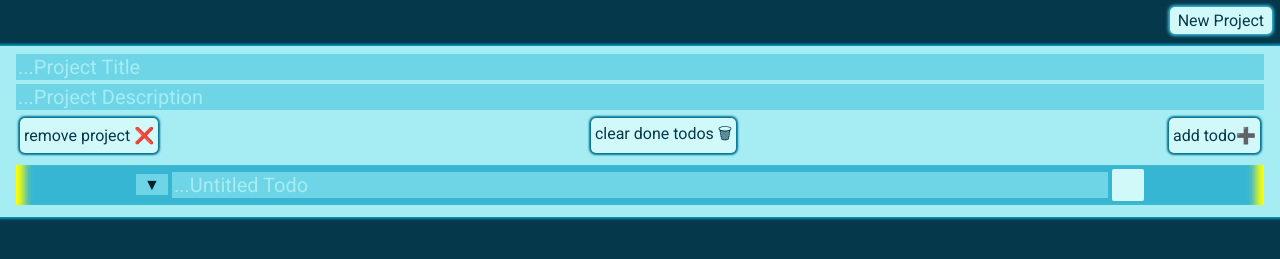
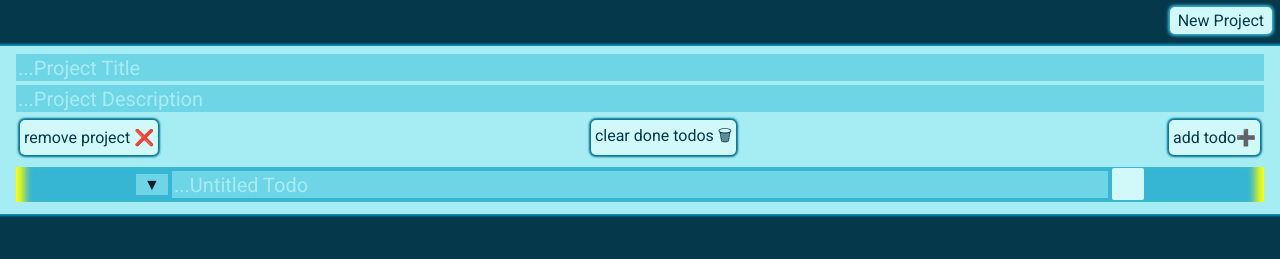
Before and after one commit to agentjesse/odin-todo-list, a website built with webpack: page src/index.html in a window 1280 px wide. Shown: the part 41-300 px from the top of the page. Built offline with nearby package versions, Linux system fonts and the light colour scheme.

Commit message:
textarea conversion:
text inputs converted to text areas for auto resizing vertically even
with wrapping content. their placeholders are also always added now.
text area auto resizing fn made and called when appropriate.

```diff
--- a/src/index.js
+++ b/src/index.js
@@ -1,5 +1,7 @@
 /*-- Next tasks:
--currently on textarea-refactor branch!!! careful with git commands. need to convert all input type texts (project/todo descriptions/notes) into textareas and make an auto resizing fn so they expand vertically when the text wraps. check yahoo email for example code.
+-currently on textarea-refactor branch!!! careful with git commands.
+
+-enabling wrapping for DueDateTime inputs
 
 --- Optional tasks:
 -refactor removeProject fn out of appFlow IIFE. object stored in appFlow should have key: removeProject: id=> removeProject(projectsArr, projectsWrap, id)
@@ -60,15 +62,15 @@ const makeProject = (projectID, projectSeed)=> {
 const appendProject = ( project, projectsWrap )=> {
   //make each project div's children. do any repetitive attribute setting later
   const projectWrap = document.createElement('div');
-  const projectTitleInput = document.createElement('input');
-  // lg( 'projectTitleInput:' )
-  // lg( projectTitleInput )
-  if ( project.getTitle() ){  projectTitleInput.value = project.getTitle() }
-      else { projectTitleInput.placeholder = project.getTitlePlaceholder() }
-  const projectDescriptionInput = document.createElement('input');
-  if ( project.getDescription() ){  projectDescriptionInput.value = project.getDescription() }
-      else { projectDescriptionInput.placeholder = project.getDescriptionPlaceholder() }
-  // projectDescriptionInput.placeholder = `${ project.getDescriptionPlaceholder() }`;
+
+  const projectTitleTextArea = document.createElement('textarea');
+  projectTitleTextArea.placeholder = project.getTitlePlaceholder(); //always set this
+  project.getTitle() && ( projectTitleTextArea.value = project.getTitle() );
+
+  const projectDescriptionTextArea = document.createElement('textarea');
+  projectDescriptionTextArea.placeholder = project.getDescriptionPlaceholder(); //always set this
+  project.getDescription() && ( projectDescriptionTextArea.value = project.getDescription() );
+
   const removeProjectBtn = document.createElement('button'); //remove project button (needs confirm)
   removeProjectBtn.textContent = 'remove project ❌';
   const clearDoneTodosBtn = document.createElement('button'); //remove completed todos button (needs confirm)
@@ -76,22 +78,34 @@ const appendProject = ( project, projectsWrap )=> {
   const addTodoBtn = document.createElement('button');
   addTodoBtn.textContent = 'add todo➕';
   const projectBtnsWrap = document.createElement('div');
+
   const todosWrap = document.createElement('div');
   //set class/data attributes to elems from their reference names via the keys of an object. Object.entries(object) returns an array of [key,value] pair arrays.
   Object.entries( //elems obj goes here
-    { projectWrap,projectTitleInput,projectDescriptionInput,removeProjectBtn,
+    { projectWrap,projectTitleTextArea,projectDescriptionTextArea,removeProjectBtn,
     clearDoneTodosBtn,addTodoBtn,projectBtnsWrap,todosWrap }
   ).forEach( ( [ key, elem ] )=> { //destructuring assignment to parameters from current key/value pair array
     elem.className = key; //set class name
     elem.setAttribute( 'data-project-id', project.getProjectID() ); //set identifier
+    //change textarea elems to start with 1 row
+    key.includes('TextArea') && ( elem.rows = 1 );
   } );
   //append children to their wrappers
   projectBtnsWrap.append( removeProjectBtn, clearDoneTodosBtn, addTodoBtn );
   appendTodos( project, todosWrap );
-  projectWrap.append(projectTitleInput, projectDescriptionInput, projectBtnsWrap, todosWrap);
+  projectWrap.append(projectTitleTextArea, projectDescriptionTextArea, projectBtnsWrap, todosWrap);
   projectsWrap.append( projectWrap );
+  // after textarea elements are appended, call the auto height resizer for the ones displayed. call resizer for textarea with display: none; when shown
+  document.querySelectorAll('textarea:not(.noDisplay)')
+  .forEach( elem=> textAreaResize(elem) );
   //add event listeners
   addProjectListeners( projectWrap,project );
+}
+
+// auto height resizing for textarea elements to their wrapping content. located here for access from other fns
+const textAreaResize = textarea=> {
+  textarea.style.height = 'auto'; //resets height to handle content decreases
+  textarea.style.height = (textarea.scrollHeight) + 'px';
 }
 
 //add event listeners to each projectWrap that use bubbling of events from children
@@ -147,53 +161,52 @@ const addProjectListeners = (projectWrap, project)=> {
 
   } );
 
-  //handle the bubbling focusout events when inputs lose focus
+  //handle the bubbling focusout events when elements lose focus
   projectWrap.addEventListener( 'focusout' , e=> {
     e.stopPropagation();
     // lg('this lost focus: ' + e.target.outerHTML ); // nice output of element in console
 
     //handle project's title edits
-    if ( e.target.className === 'projectTitleInput' ) {
+    if ( e.target.className === 'projectTitleTextArea' ) {
       project.setTitle(e.target.value); //set 'free variable' of setTitle() closure
 
+      textAreaResize(e.target); //auto resizing
       storeProjectSeeds(); //update localStorage
     }
 
     //handle project's description edits
-    if ( e.target.className === 'projectDescriptionInput' ) {
+    if ( e.target.className === 'projectDescriptionTextArea' ) {
       project.setDescription(e.target.value);
 
+      textAreaResize(e.target); //auto resizing
       storeProjectSeeds(); //update localStorage
     }
 
     //handle individual todo title edits
-    if ( e.target.className === 'todoTitleInput' ) {
+    if ( e.target.className === 'todoTitleTextArea' ) {
       //find the correct todo object, set its new title string
       project.getTodosArr()
         .find( todo=> todo.getTodoID() === +e.target.dataset.todoId )
         .setTitle(e.target.value);
 
+      textAreaResize(e.target);
       storeProjectSeeds(); //update localStorage
-      //testing
-      // lg( 'new todo title:' + project.getTodosArr().find( todo=> todo.getTodoID() === +e.target.dataset.todoId ).getTitle() );
-      // lg('todo title input lost focus. here is current projectsArr:')
-      // lg( appFlow.getProjectsArr() )
     }
 
     //handle individual todo notes edits
-    if ( e.target.className === 'todoNotesInput' ) {
+    if ( e.target.className === 'todoNotesTextArea' ) {
       //find the correct todo object, set its new notes string
       project.getTodosArr()
       .find( todo=> todo.getTodoID() === +e.target.dataset.todoId )
       .setNotes(e.target.value);
 
+      textAreaResize(e.target);
       storeProjectSeeds(); //update localStorage
-      // lg( 'new todo notes:' + project.getTodosArr().find( todo=> todo.getTodoID() === +e.target.dataset.todoId ).getNotes() );
     }
 
   } );
 
-  //handle the bubbling change events, usually when inputs lose focus
+  //handle the bubbling change events, usually when elements lose focus
   projectWrap.addEventListener( 'change' , e=> {
     e.stopPropagation();
     // lg('this changed value: ' + e.target.outerHTML );
@@ -275,18 +288,23 @@ const appendTodos = ( project, todosWrap )=> {
   project.getTodosArr().forEach( todo=> {
     //make the todo's html elements.
     const todoWrap = document.createElement('div');
+
     const todoExpandBtn = document.createElement('button');
     if ( !todo.getOpenState() ) { todoExpandBtn.textContent = '▼' }
       else { todoExpandBtn.textContent = '▲' }
-    const todoTitleInput = document.createElement('input')
-    if ( todo.getTitle() ) {  todoTitleInput.value = todo.getTitle() }
-      else { todoTitleInput.placeholder = todo.getTitlePlaceholder() }
+
+    const todoTitleTextArea = document.createElement('textarea');
+    todoTitleTextArea.placeholder = todo.getTitlePlaceholder(); //always set
+    todo.getTitle() && ( todoTitleTextArea.value = todo.getTitle() );
+
     const completionBoxInput = document.createElement('input'); //completed state checkbox
     completionBoxInput.setAttribute('type','checkbox');
     completionBoxInput.checked = todo.getCompletedState();
-    const todoNotesInput = document.createElement('input');
-    if ( todo.getNotes() ) { todoNotesInput.value = todo.getNotes() }
-      else { todoNotesInput.placeholder = todo.getNotesPlaceholder() }
+
+    const todoNotesTextArea = document.createElement('textarea');
+    todoNotesTextArea.placeholder = todo.getNotesPlaceholder(); //always set
+    todo.getNotes() && ( todoNotesTextArea.value = todo.getNotes() )
+
     //todo due date/time picker
     const dueDateTimeInput = document.createElement('input');
     dueDateTimeInput.setAttribute('type', 'datetime-local');
@@ -322,22 +340,24 @@ const appendTodos = ( project, todosWrap )=> {
 
     //set class/data attributes for elems
     Object.entries( //object of elems to set attributes on goes here
-      { todoWrap, todoExpandBtn, todoTitleInput,completionBoxInput,
-      todoNotesInput,dueDateTimeInput,prioritySelect }
+      { todoWrap, todoExpandBtn, todoTitleTextArea,completionBoxInput,
+      todoNotesTextArea,dueDateTimeInput,prioritySelect }
     ).forEach( ( [ key, elem ] )=> { //destructuring assignment to parameters from current key/value pair array
       elem.classList.add( key ); //set class from element reference name
-      if ( ['todoNotesInput', 'dueDateTimeInput', 'prioritySelect'].includes(key) ) { //add extra classes to specific elems
+      if ( ['todoNotesTextArea', 'dueDateTimeInput', 'prioritySelect'].includes(key) ) { //add extra classes to specific elems
         if ( !todo.getOpenState() ){
           elem.classList.add('noDisplay');
         }
       }
+      //change textarea elems to start with 1 row
+      key.includes('TextArea') && ( elem.rows = 1 );
       elem.setAttribute('data-todo-id', `${ todo.getTodoID() }`); //set identifier
     } );
 
     //append children to their wrappers
     priorityOptGroup.append( highOption, normalOption, lowOption );
     prioritySelect.append( priorityOptGroup );
-    todoWrap.append(todoExpandBtn, todoTitleInput, completionBoxInput, todoNotesInput, dueDateTimeInput, prioritySelect);
+    todoWrap.append(todoExpandBtn, todoTitleTextArea, completionBoxInput, todoNotesTextArea, dueDateTimeInput, prioritySelect);
     todosWrap.append( todoWrap )
   } );
 }
@@ -439,7 +459,6 @@ const appFlow = ( ()=> {
       projectsArr.push( makeProject( projectSeed.projectID, projectSeed ) );
       projectCreationID = projectSeed.projectID + 1;//one higher than last added project id
     } );
-    // lg( 'new projectCreationID: ' + projectCreationID );
   }
   else {
     lg( 'no useful localStorage data found, starting fresh...' );
--- a/src/styles.css
+++ b/src/styles.css
@@ -72,16 +72,18 @@ body {
   padding: 0.25rem 1rem;
   background-color: var(--fg200);
   box-shadow: 0px 0px 2px 2px var(--mg500);
-  input {
+  textarea {
     width: 100%;
     font-size: 1.25rem;
     background-color: var(--fg300);
     margin: 0.25rem 0;
     border-style: none;
     color: var(--bg900);
+    resize: none; /* Prevents resizing */
+    overflow-y: hidden; /* Prevents scrollbar */
     display: block;
   }
-  input::placeholder {
+  textarea::placeholder {
     color: var(--fg200);
   }
   .projectBtnsWrap{
@@ -116,10 +118,10 @@ body {
     background-color: var(--fg300);
     color: var(--bg950); /*ios safari does not default to black for button text*/
   }
-  .todoTitleInput {
+  .todoTitleTextArea {
     flex-basis: 75%;
   }
-  .todoNotesInput {
+  .todoNotesTextArea {
     flex-basis: 75%;
     margin: 0 auto 0.25rem;
   }
```
